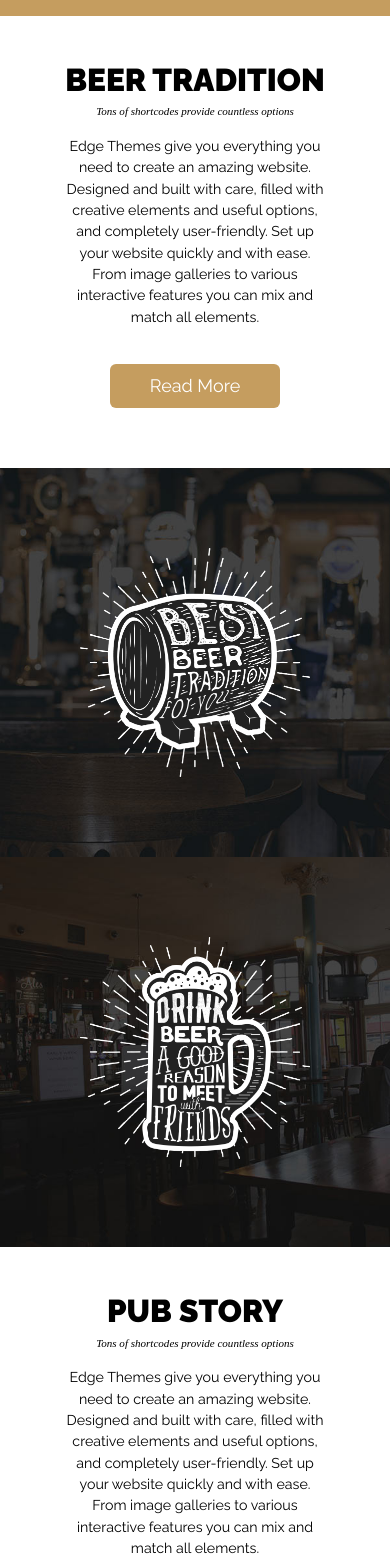
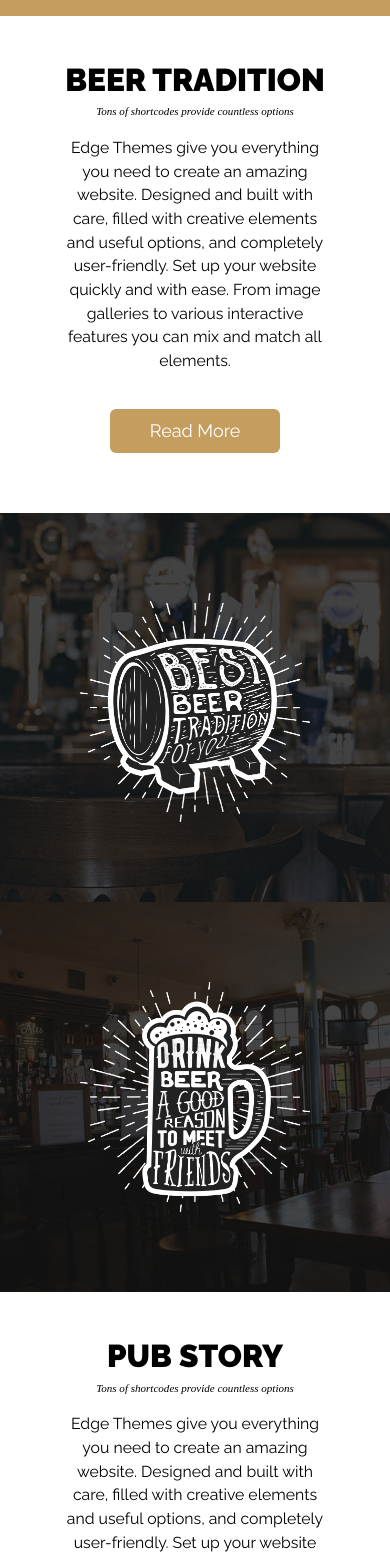
Before and after one commit to Cirec-Coder/beergarden, a React (Vite) app: page / in a window 390 px wide. Shown: the part 980-2537 px from the top of the page. Built offline with nearby package versions, Linux system fonts and the light colour scheme.

Commit message:
font-size

```diff
--- a/src/components/Tradition.tsx
+++ b/src/components/Tradition.tsx
@@ -35,7 +35,7 @@ const Tradition = () => {
           <h2 className="subtitle">
             Tons of shortcodes provide countless options
           </h2>
-          <p className="text-center font-normal text-[0.45em] lg:text-[1.25rem] mx-16 my-4">
+          <p className="text-center font-normal text-[clamp(0.15rem,2vw+0.5rem,1.25rem)] mx-16 my-4">
             Edge Themes give you everything you need to create an amazing
             website. Designed and built with care, filled with creative elements
             and useful options, and completely user-friendly. Set up your
@@ -74,7 +74,8 @@ const Tradition = () => {
           <h2 className="subtitle">
             Tons of shortcodes provide countless options
           </h2>
-          <p className="text-center font-normal  text-[0.45em] lg:text-[1.25rem] mx-16 my-4">
+          {/* <p className="text-center font-normal  text-[0.45em] lg:text-[1.25rem] mx-16 my-4"> */}
+          <p className="text-center font-normal text-[clamp(0.15rem,2vw+0.5rem,1.25rem)] mx-16 my-4">
             Edge Themes give you everything you need to create an amazing
             website. Designed and built with care, filled with creative elements
             and useful options, and completely user-friendly. Set up your
```
